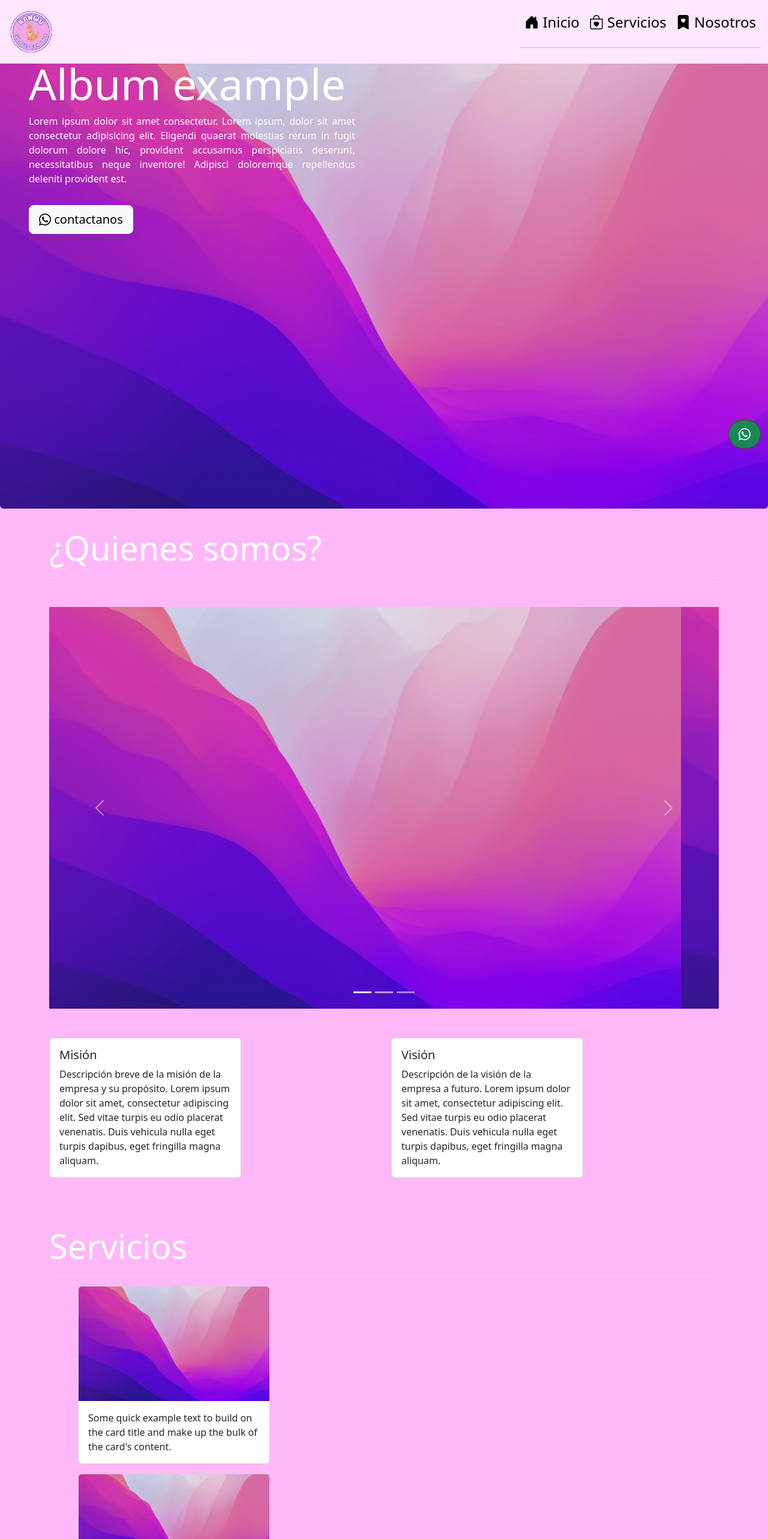
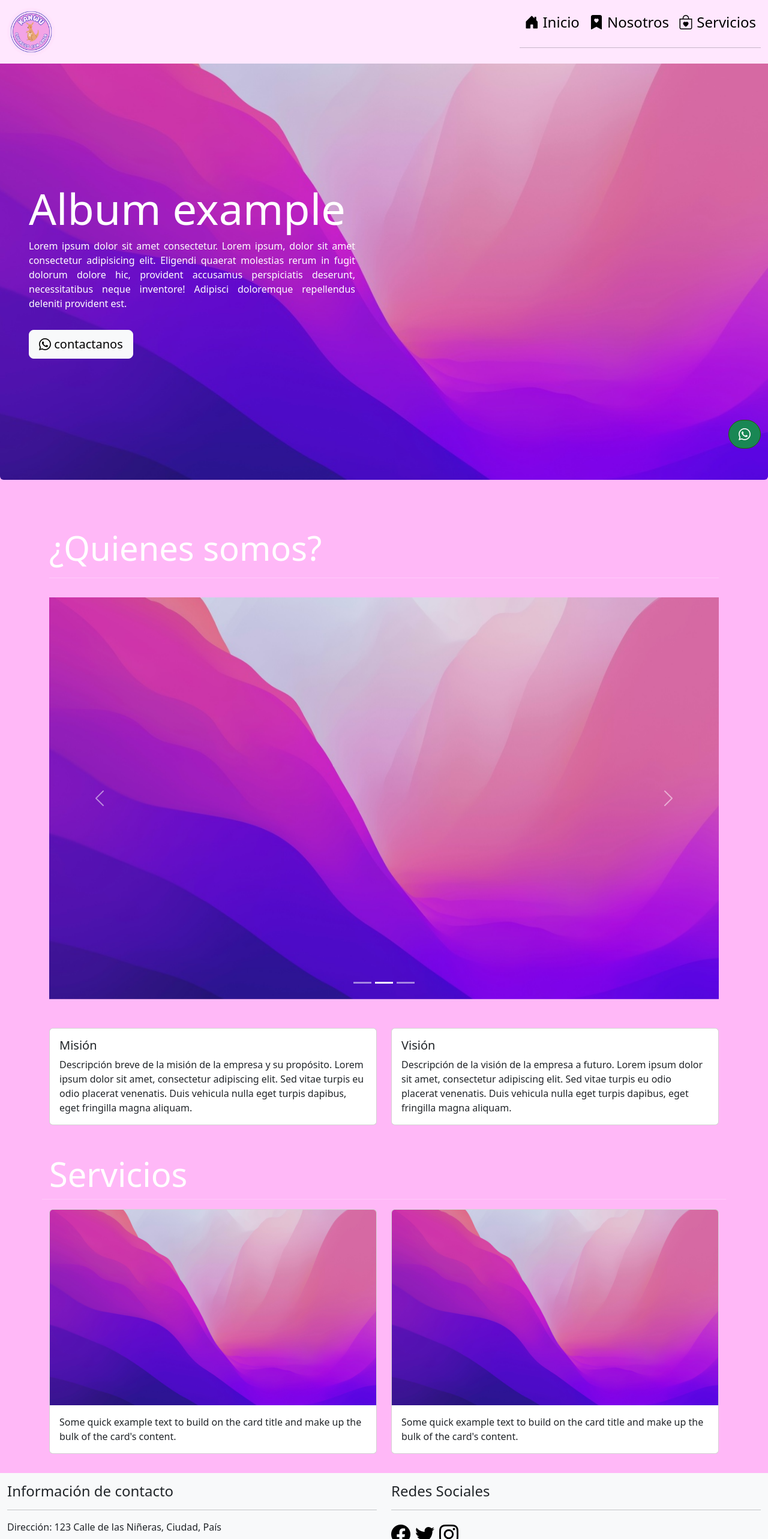
Before and after one commit to RubenCardenasV/nanys, an Angular app: page / in a window 1280 px wide. Shown: the top 2566 px of the page at 60% size. Built offline with nearby package versions, Linux system fonts and the light colour scheme.

Commit message:
[corredion posiciones]

```diff
--- a/src/app/app.component.css
+++ b/src/app/app.component.css
@@ -1,8 +1,12 @@
 .text-overlay {
+  margin-top: 20%;
   position: relative;
   color: white; /* Cambia el color del texto según sea necesario para que se vea bien con la imagen */
 }
 
+.text-title {
+  color: white; /* Cambia el color del texto según sea necesario para que se vea bien con la imagen */
+}
 body {
   background-color: #ffb8f7;
 }
@@ -11,9 +15,3 @@ body {
   font-size: 2em;
   color: black;
 }
-
-
-
-.card {
-  width: 20rem;
-}
--- a/src/app/app.component.html
+++ b/src/app/app.component.html
@@ -12,7 +12,7 @@
   <body class="d-flex flex-column min-vh-100">
     <app-navbar></app-navbar>
 
-    <section class="pt-5 mb-5" style="
+    <section class=" mb-5" style="
               height: 100vh;
               width: 100vw;"
               id="home">
@@ -53,29 +53,29 @@
     <!-- seccion de contacto -->
     <section class="py-3">
       <div class="container " id="us">
-        <div class="row py-3 text-overlay">
+        <div class="row py-3 text-title">
           <div class="col-lg-12">
             <h2 class="display-4">¿Quienes somos?</h2>
             <hr>
           </div>
         </div>
-        <div class="row aling-items-center py-3">
-          <div class="col-sm-12">
-            <div id="carouselExampleIndicators" class="carousel slide" data-bs-ride="carousel">
+        <div class="row mb-5">
+          <div class="col-12">
+            <div id="carouselExampleIndicators" class="carousel slide w-100" data-bs-ride="carousel">
               <div class="carousel-indicators">
                 <button type="button" data-bs-target="#carouselExampleIndicators" data-bs-slide-to="0" class="active" aria-current="true" aria-label="Slide 1"></button>
                 <button type="button" data-bs-target="#carouselExampleIndicators" data-bs-slide-to="1" aria-label="Slide 2"></button>
                 <button type="button" data-bs-target="#carouselExampleIndicators" data-bs-slide-to="2" aria-label="Slide 3"></button>
               </div>
-              <div class="carousel-inner">
-                <div class="carousel-item active">
-                  <img src="{{img}}" class="d-block img-fluid" alt="prueba">
+              <div class="carousel-inner w-100">
+                <div class="carousel-item w-100 active">
+                  <img src="{{img}}" class="d-block img-fluid w-100" alt="prueba">
                 </div>
-                <div class="carousel-item">
-                  <img src="{{img}}" class="d-block img-fluid" alt="prueba">
+                <div class="carousel-item w-100">
+                  <img src="{{img}}" class="d-block img-fluid w-100" alt="prueba">
                 </div>
-                <div class="carousel-item">
-                  <img src="{{img}}" class="d-block img-fluid" alt="prueba">
+                <div class="carousel-item w-100">
+                  <img src="{{img}}" class="d-block img-fluid w-100" alt="prueba">
                 </div>
               </div>
               <button class="carousel-control-prev" type="button" data-bs-target="#carouselExampleIndicators" data-bs-slide="prev">
@@ -89,8 +89,8 @@
             </div>
           </div>
         </div>
-        <div class="row py-3">
-          <div class="col-lg-6 col-mb-12 py-3">
+        <div class="row mt-3">
+          <div class="col-lg-6 col-mb-6 col-sm-6 ">
             <div class="card">
               <div class="card-body">
                 <h5 class="card-title">Misión</h5>
@@ -104,7 +104,7 @@
             </div>
           </div>
 
-          <div class="col-lg-6 col-mb-12 py-3">
+          <div class="col-lg-6 col-mb-6 col-sm-6 ">
             <div class="card">
               <div class="card-body">
                 <h5 class="card-title">Visión</h5>
@@ -123,11 +123,11 @@
 
     <section id="services" class="py-3">
       <div class="container">
-        <div class="py-3 text-overlay">
-          <div >
+        <div class="py-3 text-title">
+          <div class="row">
             <h2 class="display-4">Servicios</h2>
             <hr>
-            <div class="col-sm-12 col-md-6 col-lg-6 mx-5 my-3">
+            <div class="col-sm-12 col-md-6 col-lg-6 ">
               <div class="card">
                 <img class="card-img-top" src="{{img}}" alt="Card image cap">
                 <div class="card-body">
@@ -135,7 +135,7 @@
                 </div>
               </div>
             </div>
-            <div class="col-sm-12 col-md-6 col-lg-6 mx-5 my-3">
+            <div class="col-sm-12 col-md-6 col-lg-6 ">
               <div class="card">
                 <img class="card-img-top" src="{{img}}" alt="Card image cap">
                 <div class="card-body">
--- a/src/app/navbar/navbar.component.html
+++ b/src/app/navbar/navbar.component.html
@@ -1,5 +1,5 @@
 
-<nav class="navbar fixed-top navbar-expand-lg navbar-light"  style="background-color: rgb(255, 231, 254)">
+<nav class="navbar fixed-top navbar-expand-lg navbar-light"  style="background-color: rgb(255, 231, 254)" *ngIf="isNavbarVisible">
     <div class="container-fluid">
       <a class="navbar-brand" href="/">
         <img src= {{rutaLogo}} style="height: 80px; width: auto ; border-radius: 3em;" alt="KANWU">
@@ -18,15 +18,15 @@
       <div class="collapse navbar-collapse justify-content-end" style="font-size: 1.5em;" id="Menu">
         <ul class="navbar-nav">
           <li class="nav-item">
-            <a class="nav-link active"  (click)="scrollTo('home')"><i class="bi bi-house-door-fill"></i> Inicio</a>
+            <a class="nav-link active js-scroll-trigger"  (click)="scrollTo('home')"><i class="bi bi-house-door-fill"></i> Inicio</a>
             <hr>
           </li>
           <li class="nav-item">
-            <a class="nav-link active"  (click)="scrollTo('services')"><i class="bi bi-bag-heart"></i> Servicios</a>
+            <a class="nav-link active js-scroll-trigger" (click)="scrollTo('us')"><i class="bi bi-bookmark-heart-fill"></i> Nosotros</a>
             <hr>
           </li>
           <li class="nav-item">
-            <a class="nav-link active" (click)="scrollTo('us')"><i class="bi bi-bookmark-heart-fill"></i> Nosotros</a>
+            <a class="nav-link active js-scroll-trigger"  (click)="scrollTo('services')"><i class="bi bi-bag-heart"></i> Servicios</a>
             <hr>
           </li>
         </ul>
--- a/src/app/navbar/navbar.component.ts
+++ b/src/app/navbar/navbar.component.ts
@@ -1,4 +1,5 @@
-import { Component } from '@angular/core';
+import { Component, HostListener  } from '@angular/core';
+declare var $: any;
 
 @Component({
   selector: 'app-navbar',
@@ -7,6 +8,8 @@ import { Component } from '@angular/core';
 })
 export class NavbarComponent {
   rutaLogo: string = './assets/logo.jpg';
+  isNavbarVisible: boolean = true;
+  lastScrollPosition: number = 0;
 
   scrollTo(sectionId: string) {
     var section = document.getElementById(sectionId);
@@ -15,4 +18,25 @@ export class NavbarComponent {
     }
   }
 
+  ngOnInit(): void {
+    $('.js-scroll-trigger').click(() => {
+      $('.navbar-collapse').collapse('hide');
+    });
+  }
+
+  @HostListener('window:scroll', [])
+  onWindowScroll() {
+    const currentScrollPosition = window.pageYOffset;
+
+    if (currentScrollPosition > this.lastScrollPosition) {
+      // Desplazamiento hacia abajo, ocultar la barra de navegación
+      this.isNavbarVisible = false;
+    } else {
+      // Desplazamiento hacia arriba, mostrar la barra de navegación
+      this.isNavbarVisible = true;
+    }
+
+    this.lastScrollPosition = currentScrollPosition;
+  }
+
 }
```
